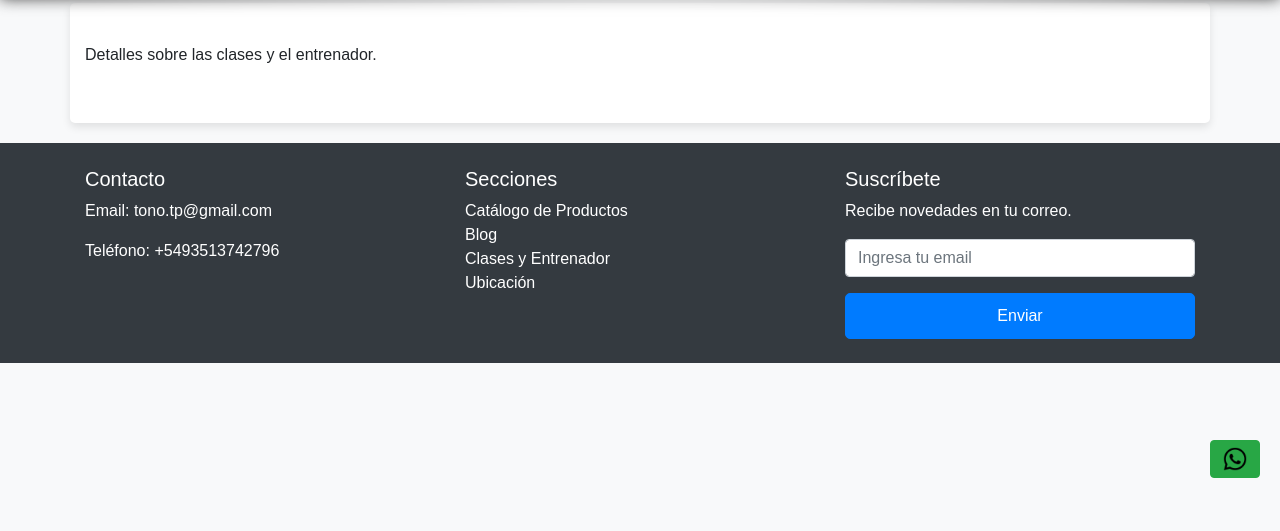
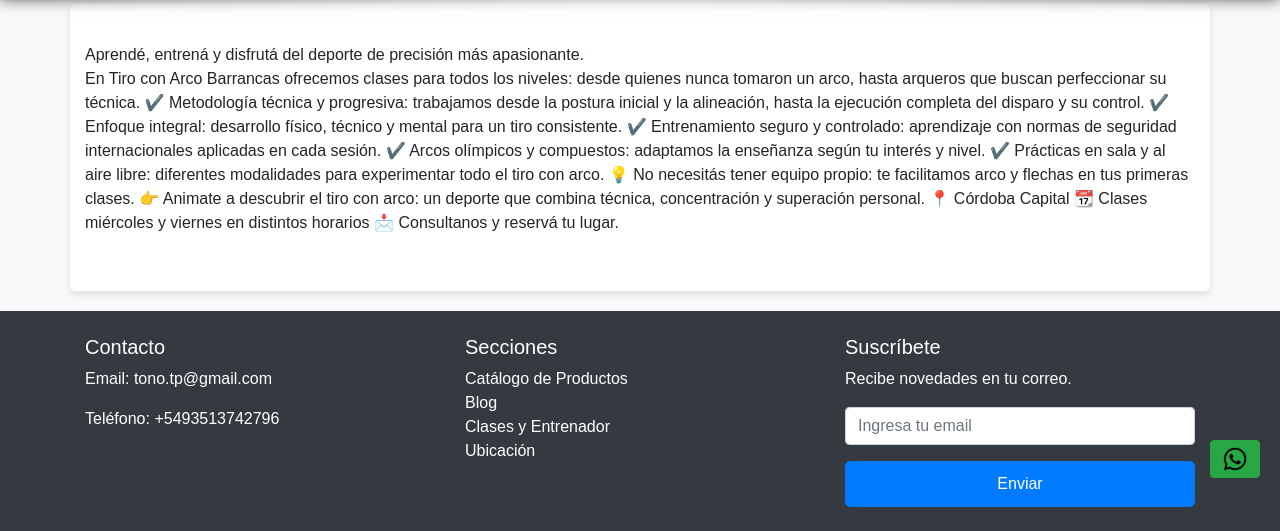
Before and after one commit to Tonocba/tab, a website: page pages/clases.html in a window 1280 px wide. Shown: the part 302-833 px from the top of the page. Before the commit the page ends 800 px from the top, so only its background shows below. Drawn offline with nearby package versions, Linux system fonts and the light colour scheme; files whose address does not match are found by name.

Commit message:
detalle de clases

```diff
--- a/pages/clases.html
+++ b/pages/clases.html
@@ -25,7 +25,25 @@
     <div id="header-placeholder"></div>
 
     <section class="container mt-4">
-        <p>Detalles sobre las clases y el entrenador.</p>
+      <title>🎯 Clases de Tiro con Arco en Córdoba</title>
+
+Aprendé, entrená y disfrutá del deporte de precisión más apasionante.
+
+<p>En Tiro con Arco Barrancas ofrecemos clases para todos los niveles: desde quienes nunca tomaron un arco, hasta arqueros que buscan perfeccionar su técnica.
+
+✔️ Metodología técnica y progresiva: trabajamos desde la postura inicial y la alineación, hasta la ejecución completa del disparo y su control.
+✔️ Enfoque integral: desarrollo físico, técnico y mental para un tiro consistente.
+✔️ Entrenamiento seguro y controlado: aprendizaje con normas de seguridad internacionales aplicadas en cada sesión.
+✔️ Arcos olímpicos y compuestos: adaptamos la enseñanza según tu interés y nivel.
+✔️ Prácticas en sala y al aire libre: diferentes modalidades para experimentar todo el tiro con arco.
+
+💡 No necesitás tener equipo propio: te facilitamos arco y flechas en tus primeras clases.
+
+👉 Animate a descubrir el tiro con arco: un deporte que combina técnica, concentración y superación personal.
+
+📍 Córdoba Capital
+📆 Clases miércoles y viernes en distintos horarios
+📩 Consultanos y reservá tu lugar.</p>
         <!-- Añade más contenido aquí -->
     </section>
     <div id="footer-placeholder"></div>
```
Also changed, not shown: pages/ubicacion.html (+4 -3 lines).
